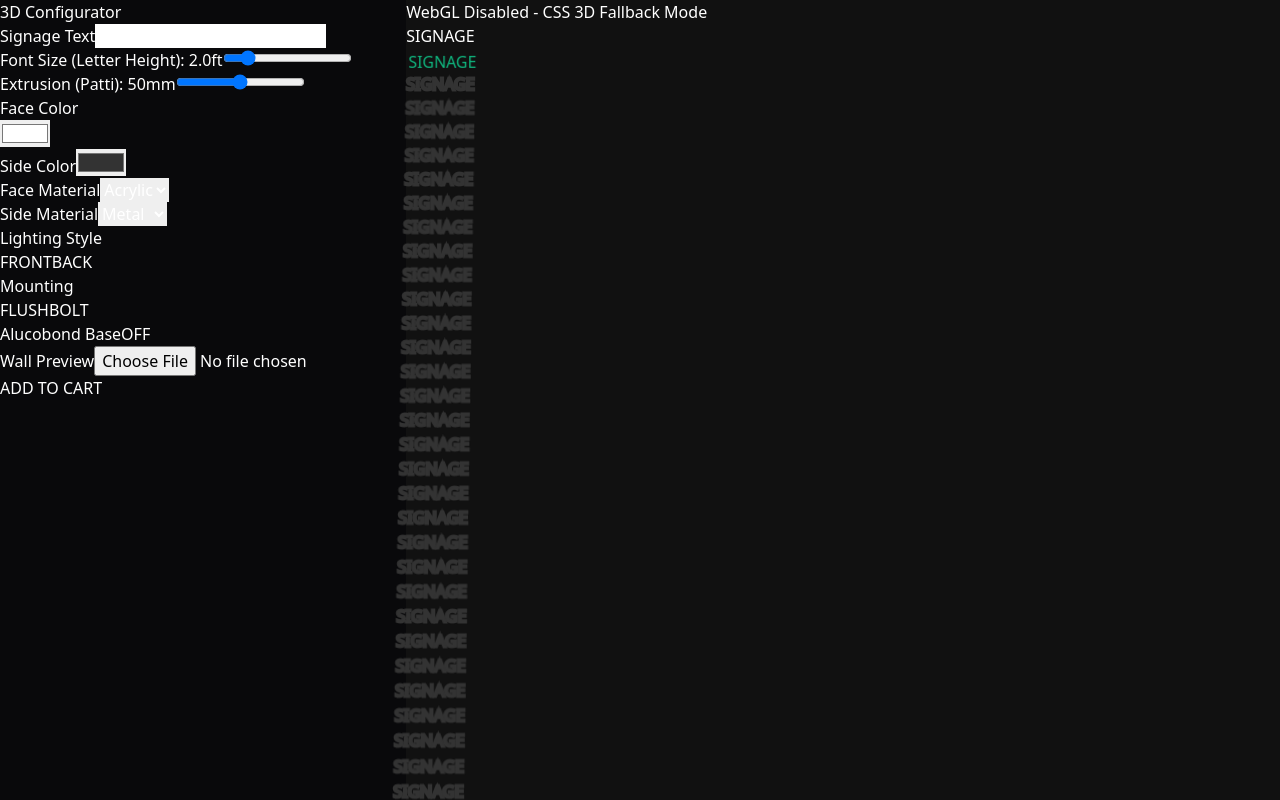
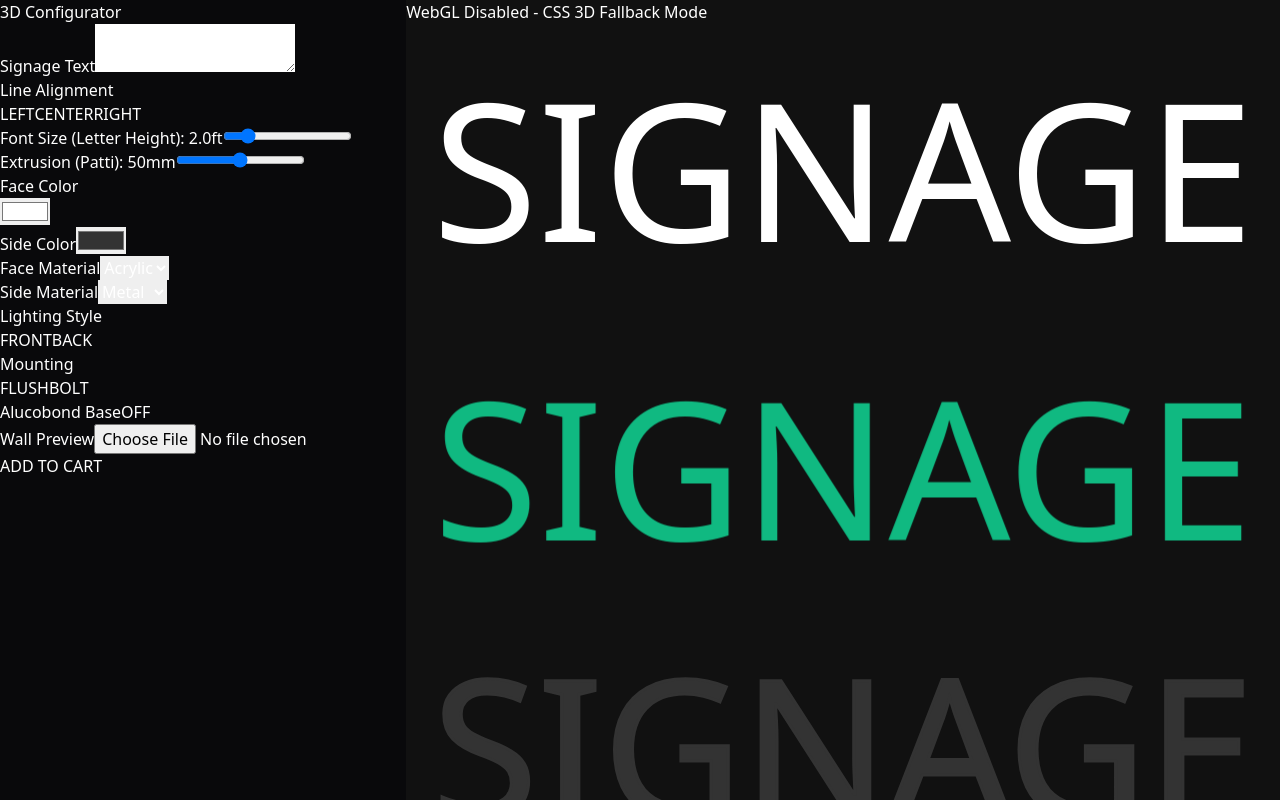
Before and after one commit to MuhammadAhmad522/shopify-signboard-maker, a React (Vite) app: page / in a window 1280 px wide. Built offline with nearby package versions, Linux system fonts and the light colour scheme.

Commit message:
feat: multi-line text support, alignment, and dynamic font sizing

```diff
--- a/src/components/CSSFallback.tsx
+++ b/src/components/CSSFallback.tsx
@@ -14,7 +14,9 @@ export const CSSFallback: React.FC = () => {
     baseWidth,
     baseHeight,
     baseDepth,
-    baseColor
+    baseColor,
+    fontSize,
+    textAlign
   } = useStore();
   const [rotation, setRotation] = useState({ x: 0, y: 0 });
 
@@ -33,19 +35,23 @@ export const CSSFallback: React.FC = () => {
   const pattiWidthFt = pattiWidth * mmToFt;
   const baseDepthFt = baseDepth * mmToFt;
 
-  const layers = Math.max(2, Math.floor(pattiWidthFt * 200)); // Increased multiplier for mm precision
+  const layers = Math.max(2, Math.floor(pattiWidthFt * 200));
   const baseLayers = Math.max(1, Math.floor(baseDepthFt * 200));
-  const displayText = text || ' ';
+
+  const lines = (text || ' ').split('\n');
 
   // Scale factor: mapping Three.js units (relative to fontSize in feet) to CSS rem
   const scale = 6;
+
+  // Map textAlign to flexbox align-items
+  const flexAlign = textAlign === 'center' ? 'items-center' : textAlign === 'right' ? 'items-end' : 'items-start';
 
   return (
     <div
       className="absolute inset-0 z-0 flex items-center justify-center overflow-hidden"
       style={{
         background: backgroundImage ? `url(${backgroundImage}) center/cover no-repeat` : '#111',
-        perspective: '1000px'
+        perspective: '2000px' // Increased perspective for multiple lines
       }}
     >
       <div className="absolute top-4 right-4 bg-orange-500/20 text-orange-400 border border-orange-500/50 px-4 py-2 rounded text-sm font-bold backdrop-blur-sm z-50 pointer-events-none shadow-lg">
@@ -53,22 +59,22 @@ export const CSSFallback: React.FC = () => {
       </div>
 
       <div
-        className="relative transition-transform duration-75 ease-out flex items-center justify-center"
+        className={`relative transition-transform duration-75 ease-out flex flex-col ${flexAlign} justify-center`}
         style={{
           transformStyle: 'preserve-3d',
-          transform: `rotateX(${rotation.x}deg) rotateY(${rotation.y}deg)`
+          transform: `rotateX(${rotation.x}deg) rotateY(${rotation.y}deg)`,
+          fontSize: `${fontSize * 6}rem` // Dynamic font size in rem
         }}
       >
         {/* Alucobond Base Rendering */}
         {showBase && (
           <div
-            className="absolute flex items-center justify-center"
+            className="absolute flex items-center justify-center pointer-events-none"
             style={{
               transformStyle: 'preserve-3d',
-              transform: 'translateZ(0px)' // Attached directly to the back of the text
+              transform: 'translateZ(0px)'
             }}
           >
-            {/* Create depth for the base using layers */}
             {Array.from({ length: baseLayers }).map((_, i) => (
               <div
                 key={i}
@@ -77,7 +83,7 @@ export const CSSFallback: React.FC = () => {
                   width: `${baseWidth * scale}rem`,
                   height: `${baseHeight * scale}rem`,
                   backgroundColor: baseColor,
-                  transform: `translateZ(${i * -1}px)`, // Extrude backwards (reduced gap per layer)
+                  transform: `translateZ(${i * -1}px)`,
                   border: '1px solid rgba(255,255,255,0.1)',
                   filter: i === 0 ? 'brightness(1.2)' : `brightness(${1 - (i * 0.1)})`
                 }}
@@ -86,21 +92,25 @@ export const CSSFallback: React.FC = () => {
           </div>
         )}
 
-        {/* Invisible sizing element to maintain layout */}
-        <div className="text-8xl md:text-[12rem] font-bold whitespace-nowrap opacity-0 pointer-events-none">
-          {displayText}
+        {/* Lines Rendering Container */}
+        <div className="flex flex-col gap-4" style={{ transformStyle: 'preserve-3d', textAlign }}>
+          {lines.map((line, lineIdx) => (
+            <div key={lineIdx} className="relative" style={{ transformStyle: 'preserve-3d' }}>
+              {/* Invisible sizing element */}
+              <div className="font-bold whitespace-nowrap opacity-0 pointer-events-none">
+                {line || ' '}
               </div>
 
               {/* Backlight Glow */}
               {backlightEnabled && (
                 <div
-            className="absolute inset-0 flex items-center justify-center text-8xl md:text-[12rem] font-bold whitespace-nowrap blur-3xl opacity-60"
+                  className="absolute inset-0 flex items-center justify-center font-bold whitespace-nowrap blur-3xl opacity-60 pointer-events-none"
                   style={{
                     color: glowColor,
                     transform: 'translateZ(-5px)'
                   }}
                 >
-            {displayText}
+                  {line || ' '}
                 </div>
               )}
 
@@ -110,18 +120,21 @@ export const CSSFallback: React.FC = () => {
                 return (
                   <div
                     key={i}
-              className="absolute inset-0 flex items-center justify-center text-8xl md:text-[12rem] font-bold whitespace-nowrap"
+                    className="absolute inset-0 flex items-center justify-center font-bold whitespace-nowrap pointer-events-none"
                     style={{
                       color: isFace ? faceColor : sideColor,
-                transform: `translateZ(${i * 1}px)`, // Thinner stacks for better mm feel
+                      transform: `translateZ(${i * 1}px)`,
                       WebkitTextStroke: isFace ? 'none' : `3px ${sideColor}`,
                     }}
                   >
-              {displayText}
+                    {line || ' '}
                   </div>
                 );
               })}
             </div>
+          ))}
+        </div>
+      </div>
     </div>
   );
 };
--- a/src/components/ConfiguratorUI.tsx
+++ b/src/components/ConfiguratorUI.tsx
@@ -5,6 +5,7 @@ export const ConfiguratorUI: React.FC = () => {
   const {
     text, setText,
     fontSize, setFontSize,
+    textAlign, setTextAlign,
     pattiWidth, setPattiWidth,
     faceColor, setFaceColor,
     faceMaterial, setFaceMaterial,
@@ -55,12 +56,21 @@ export const ConfiguratorUI: React.FC = () => {
 
       <div className="flex flex-col gap-2">
         <label className="text-xs text-neutral-400 uppercase tracking-wider font-bold">Signage Text</label>
-        <input
-          className="w-full bg-white/10 border border-white/20 rounded p-2.5 text-white outline-none focus:border-cyan-400 transition-colors"
-          type="text"
+        <textarea
+          className="w-full bg-white/10 border border-white/20 rounded p-2.5 text-white outline-none focus:border-cyan-400 transition-colors resize-none h-24 text-sm"
           value={text}
           onChange={(e) => setText(e.target.value)}
+          placeholder="Enter text..."
         />
+      </div>
+
+      <div className="flex flex-col gap-2">
+        <label className="text-xs text-neutral-400 uppercase tracking-wider font-bold">Line Alignment</label>
+        <div className="flex gap-2">
+          <OptionButton active={textAlign === 'left'} onClick={() => setTextAlign('left')}>LEFT</OptionButton>
+          <OptionButton active={textAlign === 'center'} onClick={() => setTextAlign('center')}>CENTER</OptionButton>
+          <OptionButton active={textAlign === 'right'} onClick={() => setTextAlign('right')}>RIGHT</OptionButton>
+        </div>
       </div>
 
       <div className="flex flex-col gap-2">
--- a/src/store/useStore.ts
+++ b/src/store/useStore.ts
@@ -8,6 +8,7 @@ interface ConfiguratorState {
   text: string;
   fontSize: number;
   fontFamily: string;
+  textAlign: 'left' | 'center' | 'right';
 
   // Dimensions & Geometry
   pattiWidth: number; // Extrusion depth
@@ -42,6 +43,7 @@ interface ConfiguratorState {
   setText: (text: string) => void;
   setFontSize: (size: number) => void;
   setFontFamily: (font: string) => void;
+  setTextAlign: (align: 'left' | 'center' | 'right') => void;
   setPattiWidth: (width: number) => void;
   setSheetThickness: (thickness: number) => void;
   setFaceMaterial: (material: MaterialType) => void;
@@ -62,6 +64,7 @@ export const useStore = create<ConfiguratorState>((set) => ({
   text: 'SIGNAGE',
   fontSize: 2,
   fontFamily: '/fonts/Inter_Bold.json',
+  textAlign: 'center',
 
   pattiWidth: 50,
   sheetThickness: 0.1,
@@ -89,6 +92,7 @@ export const useStore = create<ConfiguratorState>((set) => ({
   setText: (text) => set({ text }),
   setFontSize: (fontSize) => set({ fontSize }),
   setFontFamily: (fontFamily) => set({ fontFamily }),
+  setTextAlign: (textAlign) => set({ textAlign }),
   setPattiWidth: (pattiWidth) => set({ pattiWidth }),
   setSheetThickness: (sheetThickness) => set({ sheetThickness }),
   setFaceMaterial: (faceMaterial) => set({ faceMaterial }),
```
Lines whose indentation alone changed are shown as unchanged.
